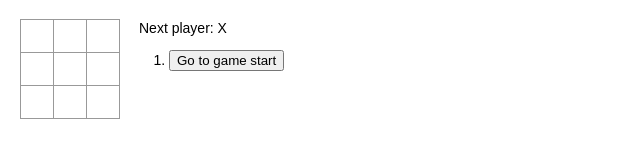
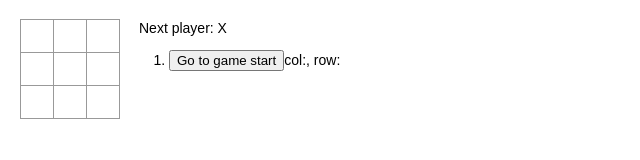
Before and after one commit to iridon0920/react_tutorial, a React (Create React App) app: page / in a window 1280 px wide. Shown: the top 160 px of the page, without its empty margins (0-640 px from the left). Built offline with nearby package versions, Linux system fonts and the light colour scheme.

Commit message:
[追加] 履歴内で着手位置を表示する昨日

```diff
--- a/src/index.tsx
+++ b/src/index.tsx
@@ -46,16 +46,27 @@ class Board extends React.Component<{
   }
 }
 
-class Game extends React.Component {
-  state = {
+class Game extends React.Component<
+  unknown,
+  {
+    history: { squares: string[]; position: { col?: number; row?: number } }[];
+    stepNumber: number;
+    xIsNext: boolean;
+  }
+> {
+  constructor(props: unknown) {
+    super(props);
+    this.state = {
       history: [
         {
           squares: Array(9).fill(null),
+          position: { col: undefined, row: undefined },
         },
       ],
       stepNumber: 0,
       xIsNext: true,
     };
+  }
 
   private createStatusText(squares: string[]) {
     const winner = calculateWinner(squares);
@@ -75,8 +86,12 @@ class Game extends React.Component {
     }
 
     squares[i] = this.state.xIsNext ? "X" : "O";
+    const position = {
+      col: i  % 3 + 1,
+      row:Math.ceil((i + 1) / 3) ,
+    };
     this.setState({
-      history: history.concat([{ squares }]),
+      history: history.concat([{ squares, position }]),
       stepNumber: history.length,
       xIsNext: !this.state.xIsNext,
     });
@@ -99,6 +114,7 @@ class Game extends React.Component {
       return (
         <li key={move}>
           <button onClick={() => this.jumpTo(move)}>{desc}</button>
+          col:{step.position.col}, row:{step.position.row}
         </li>
       );
     });
```
Lines whose indentation alone changed are shown as unchanged.
